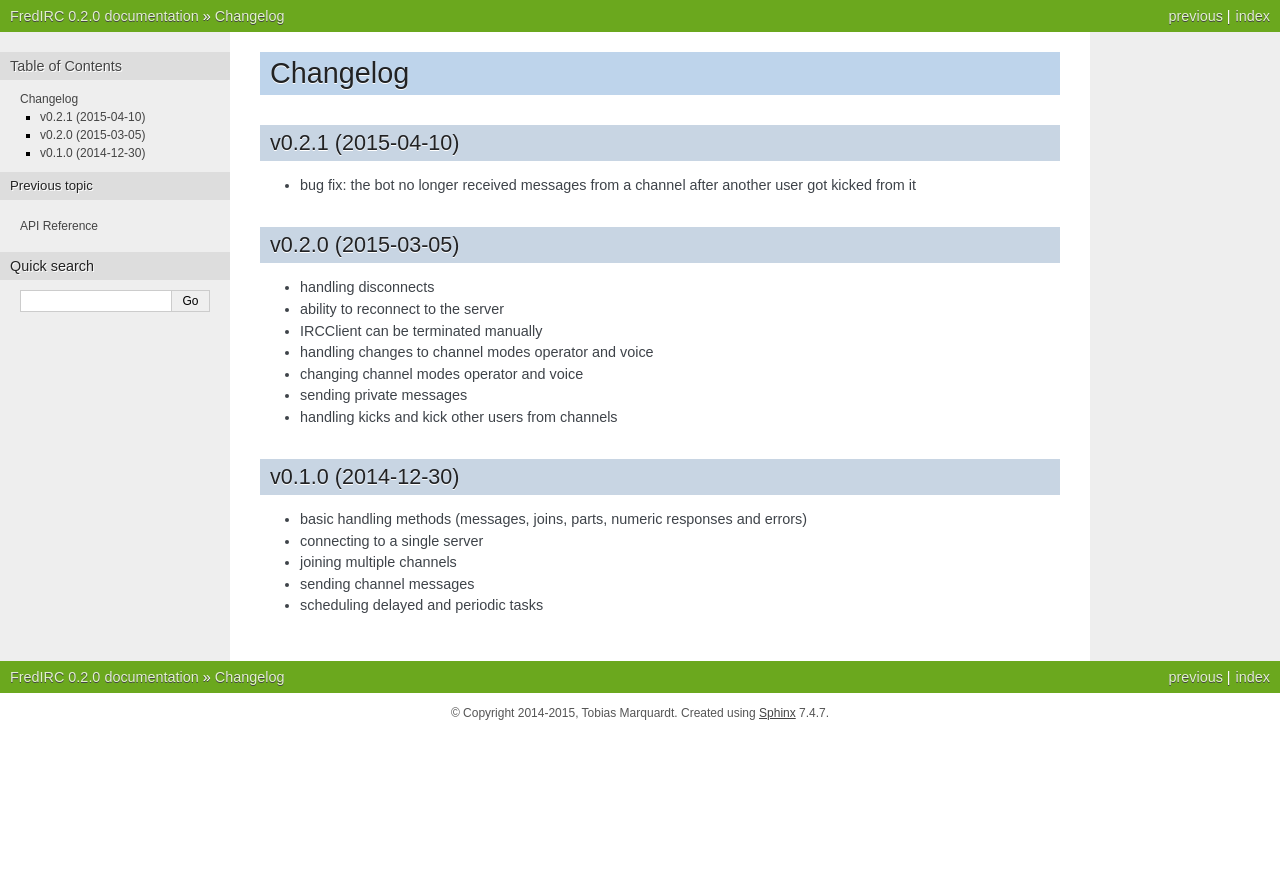
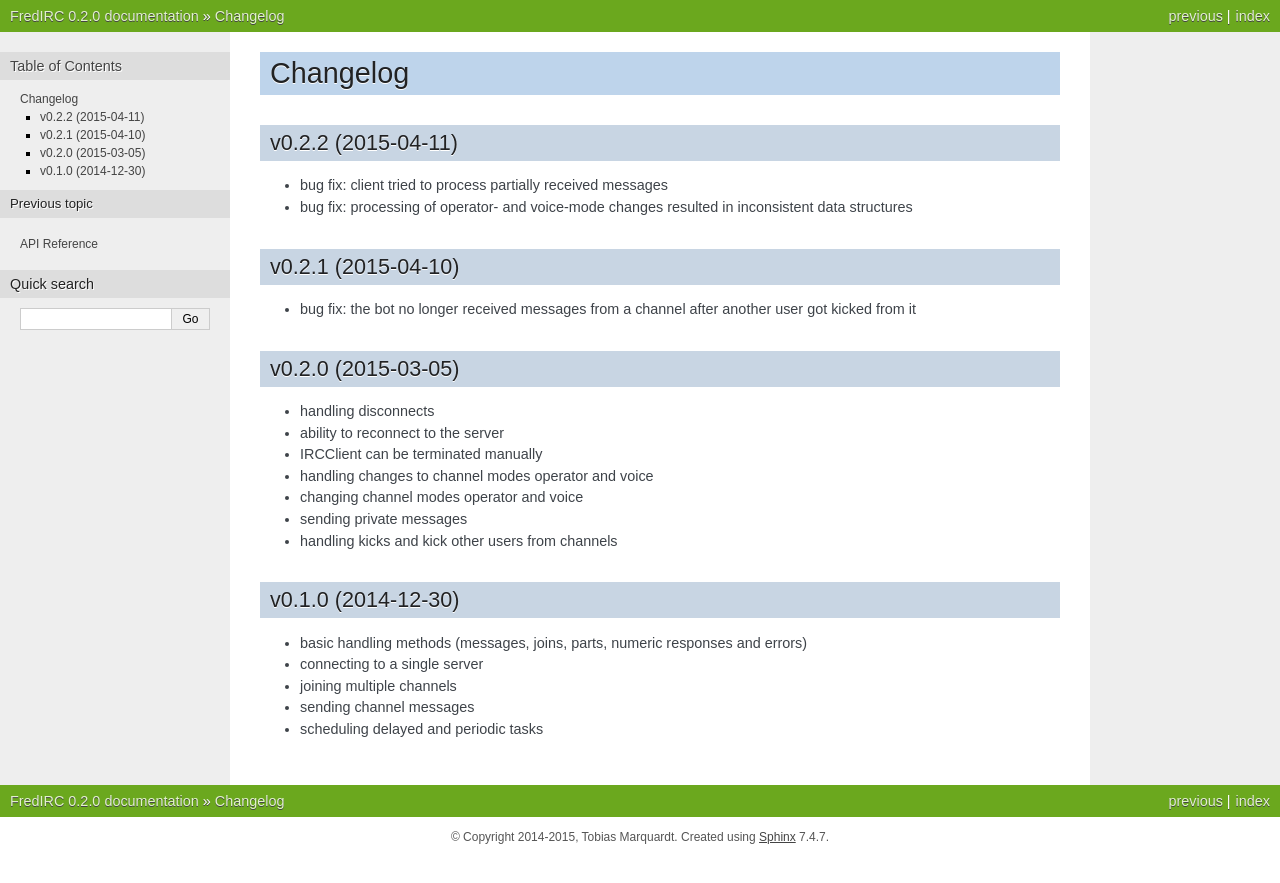
Before and after one commit to worblehat/FredIRC, a Sphinx documentation site: the page built from doc/source/history.rst, in a window 1280 px wide. Shown: the top 883 px of the page. Built offline with Sphinx 7.4.7, drawn with Linux system fonts in a browser that asks for light colours.

Commit message:
Cherry-picked changelog from a77ab3.

```diff
--- a/doc/source/history.rst
+++ b/doc/source/history.rst
@@ -1,5 +1,11 @@
 Changelog
 =========
+
+v0.2.2 (2015-04-11)
+-------------------
+
+* bug fix: client tried to process partially received messages
+* bug fix: processing of operator- and voice-mode changes resulted in inconsistent data structures
 
 v0.2.1 (2015-04-10)
 -------------------
```
